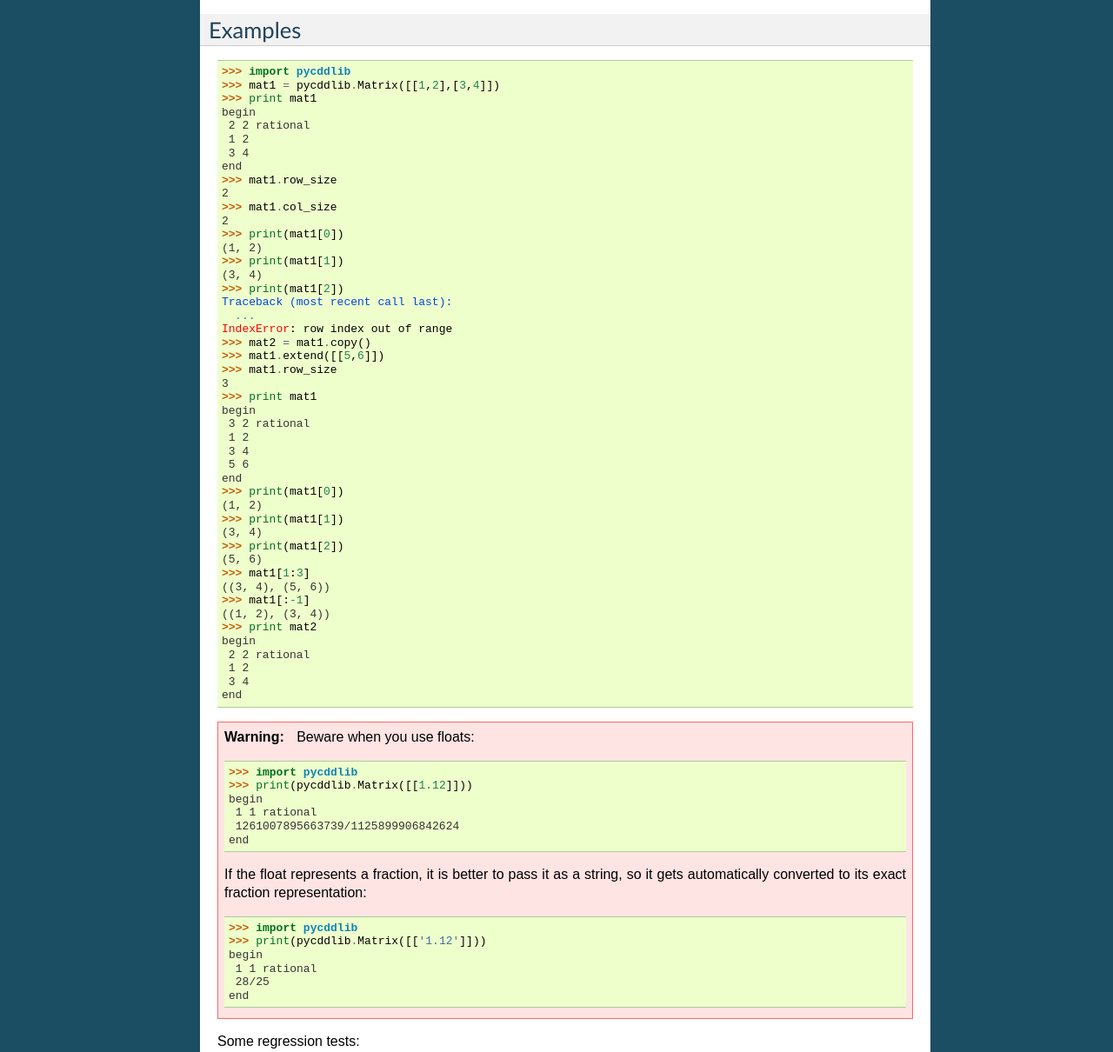
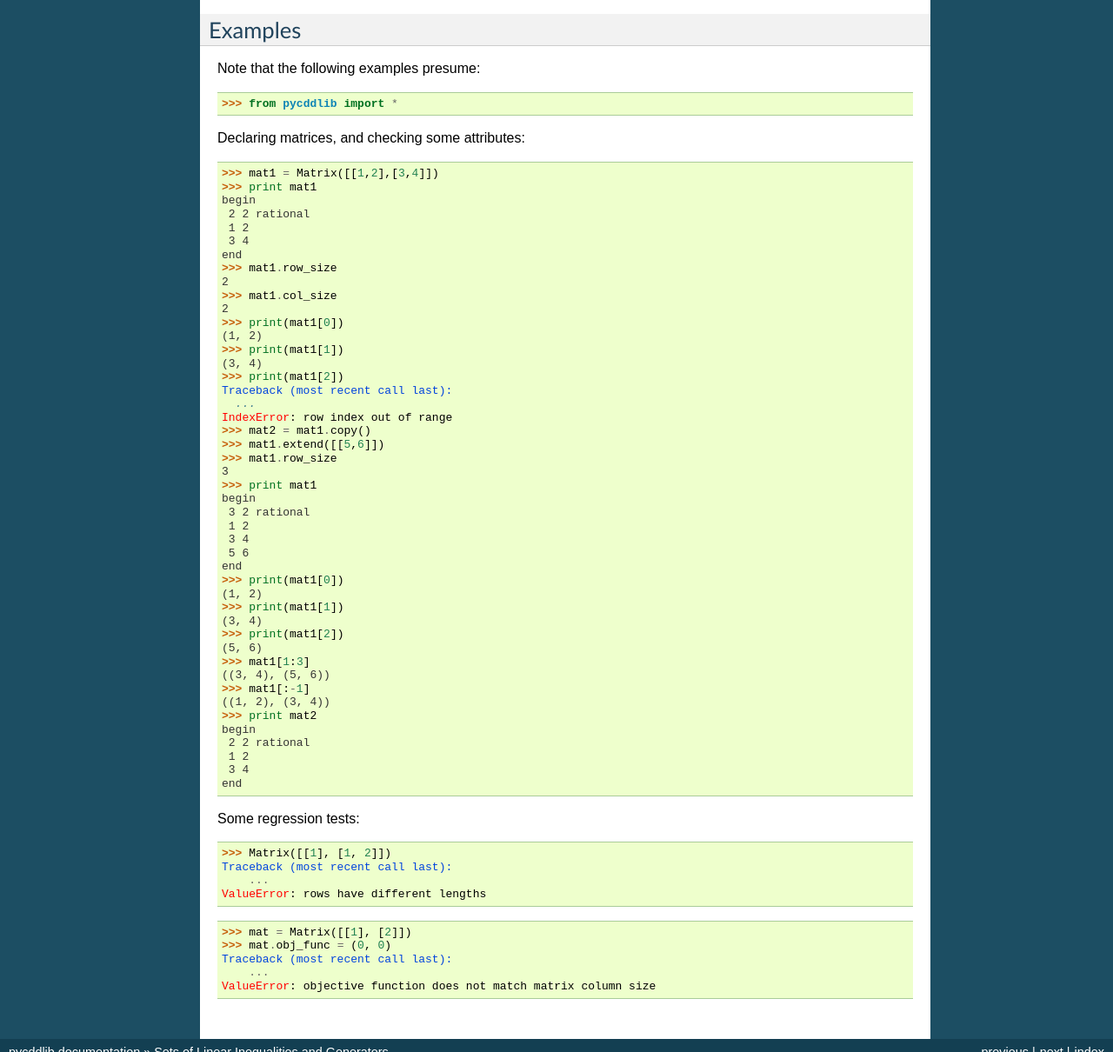
Before and after one commit to mcmtroffaes/pycddlib, a Sphinx documentation site: the page built from docs/matrix.rst, in a window 1280 px wide and 1400 px high, scrolled down 1034 px, cut to the strip 190-1400 px from the top of the window. Shown: the whole strip at 87% size. Built offline with Sphinx 7.4.7, drawn with Linux system fonts in a browser that asks for light colours; formulas are drawn with MathJax 3; the version number could not be read and is left out.

Commit message:
Using testsetup directive to simplify code examples.

```diff
--- a/docs/matrix.rst
+++ b/docs/matrix.rst
@@ -1,3 +1,7 @@
+.. testsetup::
+
+   from pycddlib import *
+
 Sets of Linear Inequalities and Generators
 ==========================================
 
@@ -25,8 +29,13 @@ Attributes
 Examples
 --------
 
->>> import pycddlib
->>> mat1 = pycddlib.Matrix([[1,2],[3,4]])
+Note that the following examples presume:
+
+>>> from pycddlib import *
+
+Declaring matrices, and checking some attributes:
+
+>>> mat1 = Matrix([[1,2],[3,4]])
 >>> print mat1
 begin
  2 2 rational
@@ -73,36 +82,14 @@ begin
  3 4
 end
 
-.. warning::
-
-   Beware when you use floats:
-
-   >>> import pycddlib
-   >>> print(pycddlib.Matrix([[1.12]]))
-   begin
-    1 1 rational
-    1261007895663739/1125899906842624
-   end
-
-   If the float represents a fraction, it is better to pass it as a
-   string, so it gets automatically converted to its exact fraction
-   representation:
-
-   >>> import pycddlib
-   >>> print(pycddlib.Matrix([['1.12']]))
-   begin
-    1 1 rational
-    28/25
-   end
-
 Some regression tests:
 
->>> pycddlib.Matrix([[1], [1, 2]]) # doctest: +ELLIPSIS
+>>> Matrix([[1], [1, 2]]) # doctest: +ELLIPSIS
 Traceback (most recent call last):
     ...
 ValueError: rows have different lengths
 
->>> mat = pycddlib.Matrix([[1], [2]])
+>>> mat = Matrix([[1], [2]])
 >>> mat.obj_func = (0, 0) # doctest: +ELLIPSIS
 Traceback (most recent call last):
     ...
```
Also changed, not shown: docs/linprog.rst (+13 -6 lines), docs/polyhedron.rst (+15 -9 lines), 1 other file.
